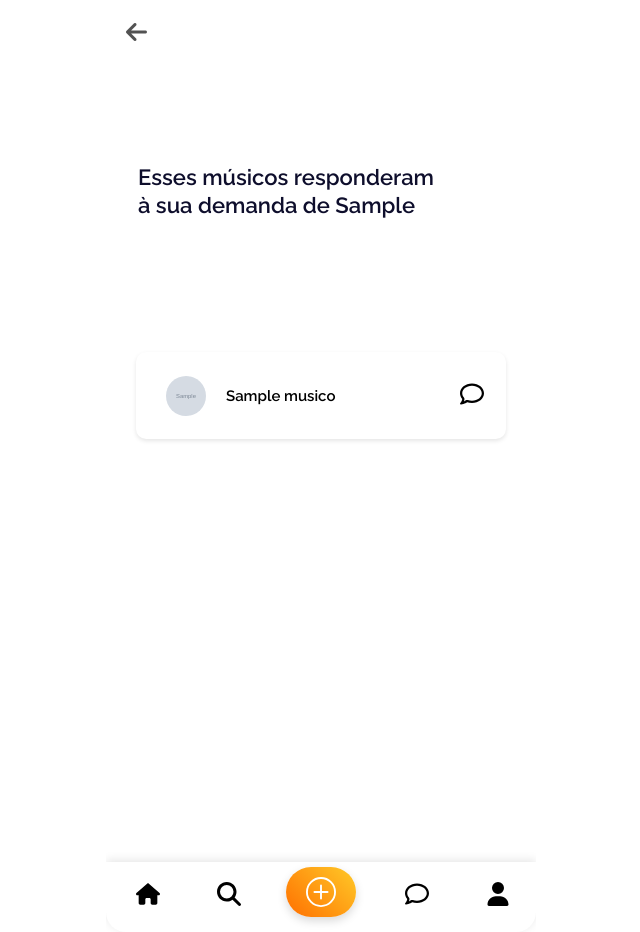
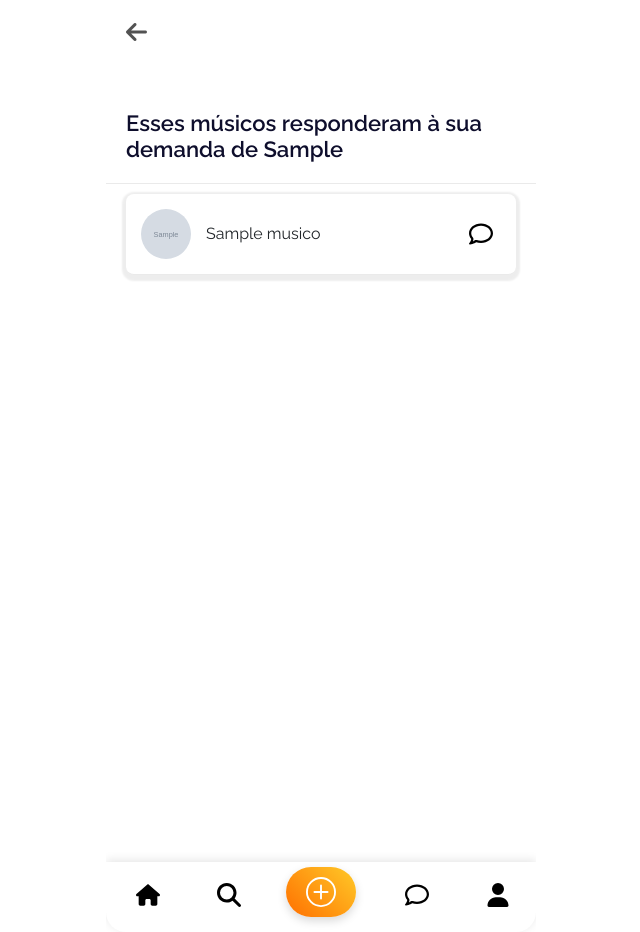
Before and after one commit to ericksoares13/INF221-COOLVERT, a Flask app: template app/templates/demandsAnswer.html in a window 1280 px wide. Shown: the whole page, without its empty margins (319-959 px from the left). Run offline with Flask 3, Linux system fonts and the light colour scheme; tables that the repository leaves empty hold one stand-in row (values such as "Sample post"); the template is opened without the code that fills it: values that come from a table or form of the project are taken from there, most other values are stand-ins (such as "Sample title", 1, 10 or a date in 2020); grey boxes marked "Sample" are stand-in pictures; some libraries are stand-ins or nearby versions.

Commit message:
Candidatos a uma demanda

```diff
--- a/app/templates/demandsAnswer.html
+++ b/app/templates/demandsAnswer.html
@@ -1,10 +1,10 @@
 <!DOCTYPE html>
 <html lang="en">
-
 <head>
     <meta charset="UTF-8">
     <meta name="viewport" content="width=device-width, initial-scale=1.0">
-    <title>Document</title>
+    <title>Chats</title>
+    <link href="https://cdn.jsdelivr.net/npm/bootstrap@5.3.0/dist/css/bootstrap.min.css" rel="stylesheet">
     <link href="https://fonts.googleapis.com/css2?family=Raleway:wght@400;600&display=swap" rel="stylesheet">
     <link href="https://cdnjs.cloudflare.com/ajax/libs/font-awesome/6.0.0-beta3/css/all.min.css" rel="stylesheet">
     <style>
@@ -40,89 +40,68 @@
             height: 100%;
         }
 
-        .back-arrow {
-            position: absolute;
-            top: 20px;
-            left: 20px;
-            font-size: 24px;
-            color: rgba(0, 0, 0, 0.68);
-            cursor: pointer;
+        .content {
+            padding: 20px;
+            text-align: left;
+            max-width: 100%;
+            width: 100%;
+            box-sizing: border-box;
+            margin-top: 90px;
+            background-color: #fff;
+            border-bottom: 1px solid #eaeaea;
         }
 
-        h2 {
-            width: 300px;
-            height: 35px;
-            font-weight: 800;
+        h1 {
+            font-family: 'Raleway', sans-serif;
+            font-weight: 700;
+            color: #0e0e2c;
             font-size: 22px;
-            line-height: 28.18px;
-            color: #0E0E2C;
-            gap: 0px;
-            text-align: left;
-            margin-top: -250px;
-            margin-bottom: -700px;
-            margin-left: 32px;
+            margin: 0;
         }
 
-        .card {
+        .candidate-list {
+            margin: 0;
+            padding: 0;
+            list-style-type: none;
+            overflow-y: auto;
+            padding: 10px 20px;
+            flex-grow: 1;
+        }
+
+        .card-item {
             display: flex;
             align-items: center;
-            justify-content: space-between;
-            padding: 20px 30px;
-            margin: 10px 30px;
+            padding: 15px;
             background-color: #fff;
-            border-radius: 10px;
-            box-shadow: 0 2px 4px rgba(0, 0, 0, 0.1);
+            border-bottom: 1px solid #eaeaea;
+            border-radius: 8px;
+            box-shadow: 0 2px 2px 4px rgba(0, 0, 0, 0.07);
+            margin-bottom: 10px;
         }
 
-        .card img {
-            width: 40px;
-            height: 40px;
+        .card-item img {
             border-radius: 50%;
-            margin-right: 10px;
+            width: 50px;
+            height: 50px;
+            margin-right: 15px;
         }
 
-        .card-content {
-            display: flex;
-            align-items: center;
+        .card-item .card-info {
+            flex: 1;
         }
 
-        .card-content div {
-            margin-left: 10px;
-            width: 190px;
+        .card-item h5 {
+            margin: 0;
+            font-size: 1rem;
         }
 
-        .card-content h3 {
-            margin: 0;
-            font-size: 15px;
-            font-weight: bold;
-        }
-
-        .card-content p {
+        .card-item p {
             margin: 5px 0 0;
-            font-size: 12px;
-            color: #777;
-        }
-
-        .card-buttons {
-            display: flex;
-            align-items: center;
-        }
-
-        .card-buttons .message-icon {
-            font-size: 18px;
-            margin-right: 10px;
-            cursor: pointer;
-        }
-
-        .card-buttons a {
-            text-decoration: none;
-            font-size: 14px;
-            color: #007bff;
-            font-weight: bold;
-        }
-
-        .card .card-content .nav-button {
-          padding-left: 42px;
+            font-size: 0.9rem;
+            color: #888;
+            white-space: nowrap;
+            overflow: hidden;
+            text-overflow: ellipsis;
         }
 
         .nav-bar {
@@ -131,104 +110,8 @@
             display: flex;
             justify-content: space-around;
             padding: 10px 0;
-            width: 100%;
+            width: 430px;
             border-radius: 0 0 20px 20px;
-        }
-
-        .nav-button {
-            background: none;
-            border: none;
-            padding: 10px;
-            cursor: pointer;
-        }
-
-        .nav-button svg {
-            width: 24px;
-            height: 24px;
-            fill: #000000;
-            transform: translate(2px, 0);
-        }
-
-        .overlay {
-            position: fixed;
-            top: 0;
-            left: 0;
-            width: 100%;
-            height: 100%;
-            background-color: rgba(0, 0, 0, 0.2);
-            z-index: 999;
-            display: none;
-            pointer-events: none;
-        }
-
-        .overlay.active {
-            display: block;
-            pointer-events: auto;
-        }
-
-        .blur-background {
-            filter: blur(5px);
-            transition: filter 0.3s ease;
-        }
-
-        .close-button {
-            background: none;
-            border: none;
-            font-size: 14px;
-            font-weight: bold;
-            position: absolute;
-            top: 10px;
-            right: 10px;
-            cursor: pointer;
-            color: #666;
-        }
-
-        .close-button:hover {
-            color: #333;
-        }
-
-        .divider {
-            border: none;
-            height: 1px;
-            background-color: #ddd;
-            margin: 10px 0;
-        }
-
-        .icon {
-            width: 20px;
-            height: 20px;
-            fill: #4A4A68;
-            vertical-align: middle;
-            display: inline-block;
-        }
-
-        .profile-icons-container {
-            display: flex;
-            flex-wrap: wrap;
-            justify-content: left;
-            overflow: hidden;
-            max-width: 100%;
-        }
-
-        .profile-icon {
-            width: 25px;
-            height: 25px;
-            border-radius: 50%;
-            margin-top: 15px;
-            object-fit: cover;
-        }
-
-        .ver-musico-btn {
-            font-family: 'Raleway', sans-serif;
-            font-size: 14px;
-            background-color: white;
-            color: black;
-            font-weight: 1000;
-            border: none;
-            padding-top: 18px;
-            padding-right: 15px;
-            border-radius: 5px;
-            cursor: pointer;
         }
 
         .plus-button {
@@ -253,75 +136,42 @@
             height: 30px;
         }
 
-        .indicator-button {
-            background: linear-gradient(45deg, #ff6f00, #ffca28);
-            border-radius: 30px;
-            color: white;
-            font-size: 24px;
-            width: 35px;
-            height: 25px;
-            display: inline-flex;
-            align-items: center;
-            justify-content: center;
+        .nav-button {
+            background: none;
             border: none;
-            box-shadow: 0 4px 10px rgba(0, 0, 0, 0.15);
-            bottom: 5px;
-            z-index: 1;
+            padding: 10px;
+            cursor: pointer;
         }
 
-        .indicator-button svg {
-            width: 15px;
-            height: 15px;
+        .nav-button svg {
+            width: 24px;
+            height: 24px;
+            fill: #000000;
+            transform: translate(2px, 0);
+        }
+
+        .back-arrow {
+            position: absolute;
+            top: 20px;
+            left: 20px;
+            font-size: 24px;
+            color: rgba(0, 0, 0, 0.68);
+            cursor: pointer;
         }
     </style>
-    <script>
-        function closeNotification(id) {
-            if (id === 'demanda_criada') {
-                document.getElementById('demanda_criada').style.display = 'none';
-            }
-            else if (id === 'sem_demanda') {
-                document.getElementById('sem_demanda').style.display = 'none';
-            }
-            document.getElementById('overlay').classList.remove('active');
-            document.getElementById('main_content').classList.remove('blur-background');
-        }
-
-        function showNotification(id) {
-            document.getElementById(id).style.display = 'block';
-            document.getElementById('overlay').classList.add('active');
-            document.getElementById('main_content').classList.add('blur-background');
-        }
-
-        document.addEventListener("DOMContentLoaded", (event) => {
-            closeNotification('demanda_criada')
-            closeNotification('sem_demanda')
-
-            const demandas = "{{ demanda_estilos}}";
-            if (demandas === '[]') {
-                document.getElementById("sem_demanda").style.display = 'block';
-            }
-
-            const demanda = "{{ demanda }}";
-            if (demanda === "true") {
-                showNotification("demanda_criada");
-            }
-        });
-    </script>
 </head>
-
 <body>
-
-    <div class="phone-frame" id="main_content">
-            <a href="/setinhaCandidatos"> <i class="fas fa-arrow-left back-arrow"></i></a>
-
-        <h2>Esses músicos responderam à sua demanda de {{ candidatos.data_demanda }}</h2><br>
-        <div class="candidates-list">
-           {% for musico in candidatos.musicos %}
-            <li class="card">
-                <div class="card-content">
+    <div class="phone-frame">
+        <a href="/setinhaCandidatos"> <i class="fas fa-arrow-left back-arrow"></i></a>
+        <div class="content">
+            <h1>Esses músicos responderam à sua demanda de {{ candidatos.data_demanda }}</h1>
+        </div>
+        <ul class="candidate-list">
+            {% for musico in candidatos.musicos %}
+                <li class="card-item">
                     <img src="{{ musico.img }}" alt="Image" onerror="this.onerror=null; this.src='../static/images/avatar-default.svg';">
-                    <div>
-                        <h3>{{ musico.nome }}</h3>
+                    <div class="card-info">
+                        <h5>{{ musico.nome }}</h5>
                     </div>
                     <button type="submit" class="nav-button" data-chat-id-match="{{ musico.id_match }}" data-chat-id-outro="{{ musico.id_musico }}">
                         <svg xmlns="http://www.w3.org/2000/svg"
@@ -330,11 +180,9 @@
                                 d="M123.6 391.3c12.9-9.4 29.6-11.8 44.6-6.4c26.5 9.6 56.2 15.1 87.8 15.1c124.7 0 208-80.5 208-160s-83.3-160-208-160S48 160.5 48 240c0 32 12.4 62.8 35.7 89.2c8.6 9.7 12.8 22.5 11.8 35.5c-1.4 18.1-5.7 34.7-11.3 49.4c17-7.9 31.1-16.7 39.4-22.7zM21.2 431.9c1.8-2.7 3.5-5.4 5.1-8.1c10-16.6 19.5-38.4 21.4-62.9C17.7 326.8 0 285.1 0 240C0 125.1 114.6 32 256 32s256 93.1 256 208s-114.6 208-256 208c-37.1 0-72.3-6.4-104.1-17.9c-11.9 8.7-31.3 20.6-54.3 30.6c-15.1 6.6-32.3 12.6-50.1 16.1c-.8 .2-1.6 .3-2.4 .5c-4.4 .8-8.7 1.5-13.2 1.9c-.2 0-.5 .1-.7 .1c-5.1 .5-10.2 .8-15.3 .8c-6.5 0-12.3-3.9-14.8-9.9c-2.5-6-1.1-12.8 3.4-17.4c4.1-4.2 7.8-8.7 11.3-13.5c1.7-2.3 3.3-4.6 4.8-6.9l.3-.5z" />
                         </svg>
                     </button>
-                </div>
-            </li>
+                </li>
             {% endfor %}
-        </div>
-
+        </ul>
         <div class="nav-bar">
             <form action="/homeContratante" method="POST">
                 <button type="submit" class="nav-button">
@@ -381,9 +229,9 @@
             </form>
         </div>
     </div>
-
+    <script src="https://cdn.jsdelivr.net/npm/bootstrap-icons/font/bootstrap-icons.js"></script>
     <script>
-        document.querySelectorAll('.card').forEach(item => {
+        document.querySelectorAll('.card-item').forEach(item => {
             item.addEventListener('click', () => {
                 const chatIdMatch = item.getAttribute('data-chat-id-match');
                 const chatIdOutro = item.getAttribute('data-chat-id-outro');
@@ -411,5 +259,4 @@
         });
     </script>
 </body>
-
 </html>
```
Also changed, not shown: app/routes/HirerHome.py (+0 -13 lines).
